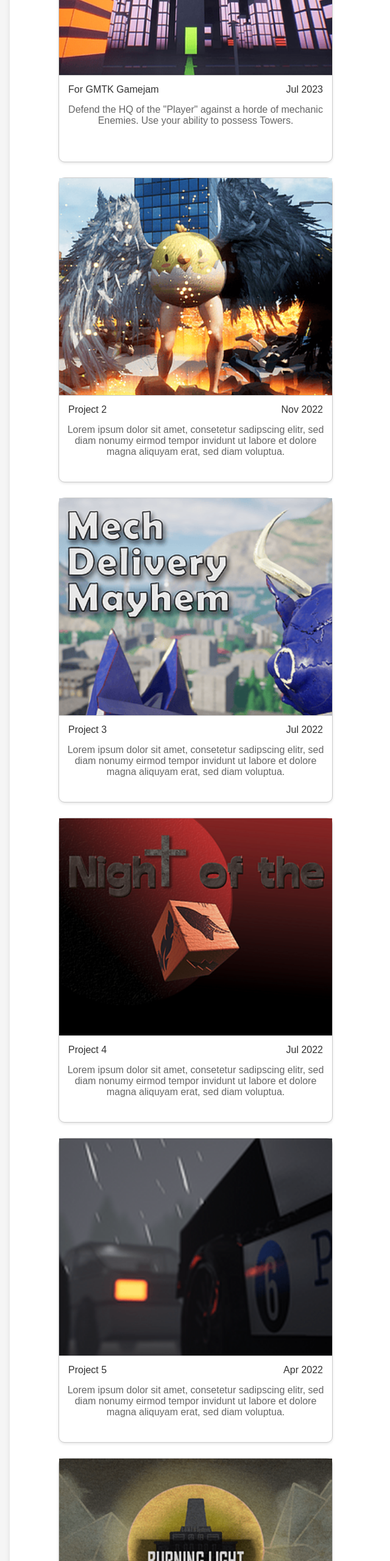
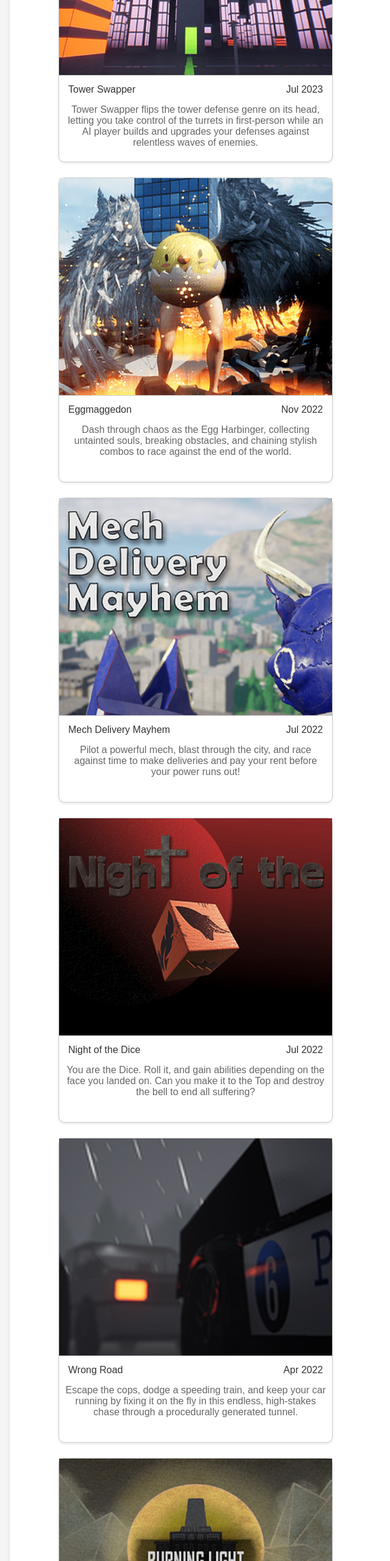
Before and after one commit to Denjil404/Denjil404.github.io, a plain HTML site: page index.html in a window 1280 px wide. Shown: the part 940-3500 px from the top of the page at 61% size, without its empty margins (94-734 px from the left). Drawn offline with Linux system fonts and the light colour scheme.

Commit message:
gamejam entries
filled in descriptions of gamejams

```diff
--- a/index.html
+++ b/index.html
@@ -10,6 +10,7 @@
             padding: 0;
             box-sizing: border-box;
             font-family: 'Arial', sans-serif;
+        }
 
         body {
             display: flex;
@@ -142,7 +143,7 @@
             background-color: #333;
             color: white;
         }
-        }
+
         @media (max-width: 768px) {
             .hero {
                 display: flex;
@@ -189,6 +190,7 @@
                 display: block; /* Ensures proper rendering on Firefox */
             }
         }
+
         @media (max-width: 390px) {
             .section {
                 margin: 20px 0;
@@ -242,14 +244,7 @@
             width: 40px;
             height: 40px;
         }
-
-
-
-
     </style>
-
-
-
 </head>
 <body>
 
@@ -271,74 +266,74 @@
                 <div class="project-card">
                     <a href="WebsiteTEST/pages/gamejamEntries/game_template.html?id=game1">
                         <img src="WebsiteTEST/images/TS1.png" alt="Project 1">
-                    </a>
                         <div class="project-info">
-                        <div class="name">For GMTK Gamejam</div>
+                            <div class="name">Tower Swapper</div>
                             <div class="date">Jul 2023</div>
                         </div>
-                    <div class="project-text">Defend the HQ of the "Player" against a horde of mechanic Enemies. Use your ability to possess Towers.</div>
+                        <div class="project-text">Tower Swapper flips the tower defense genre on its head, letting you take control of the turrets in first-person while an AI player builds and upgrades your defenses against relentless waves of enemies.</div>
+                    </a>
                 </div>
                 <div class="project-card">
                     <a href="WebsiteTEST/pages/gamejamEntries/game_template.html?id=game2">
                         <img src="WebsiteTEST/images/EGG1.png" alt="Project 2">
-                    </a>
                         <div class="project-info">
-                        <div class="name">Project 2</div>
+                            <div class="name">Eggmaggedon</div>
                             <div class="date">Nov 2022</div>
                         </div>
-                    <div class="project-text">Lorem ipsum dolor sit amet, consetetur sadipscing elitr, sed diam nonumy eirmod tempor invidunt ut labore et dolore magna aliquyam erat, sed diam voluptua.</div>
+                        <div class="project-text">Dash through chaos as the Egg Harbinger, collecting untainted souls, breaking obstacles, and chaining stylish combos to race against the end of the world.</div>
+                    </a>
                 </div>
                 <div class="project-card">
                     <a href="WebsiteTEST/pages/gamejamEntries/game_template.html?id=game3">
                         <img src="WebsiteTEST/images/MECH1.png" alt="Project 3">
-                    </a>
                         <div class="project-info">
-                        <div class="name">Project 3</div>
+                            <div class="name">Mech Delivery Mayhem</div>
                             <div class="date">Jul 2022</div>
                         </div>
-                    <div class="project-text">Lorem ipsum dolor sit amet, consetetur sadipscing elitr, sed diam nonumy eirmod tempor invidunt ut labore et dolore magna aliquyam erat, sed diam voluptua.</div>
+                        <div class="project-text">Pilot a powerful mech, blast through the city, and race against time to make deliveries and pay your rent before your power runs out!</div>
+                    </a>
                 </div>
                 <div class="project-card">
                     <a href="WebsiteTEST/pages/gamejamEntries/game_template.html?id=game4">
                         <img src="WebsiteTEST/images/DICE1.png" alt="Project 4">
-                    </a>
                         <div class="project-info">
-                        <div class="name">Project 4</div>
+                            <div class="name">Night of the Dice</div>
                             <div class="date">Jul 2022</div>
                         </div>
-                    <div class="project-text">Lorem ipsum dolor sit amet, consetetur sadipscing elitr, sed diam nonumy eirmod tempor invidunt ut labore et dolore magna aliquyam erat, sed diam voluptua.</div>
+                        <div class="project-text">You are the Dice. Roll it,  and gain abilities depending on the face you landed on. Can you make it to the Top and destroy the bell to end all suffering?</div>
+                    </a>
                 </div>
                 <div class="project-card">
                     <a href="WebsiteTEST/pages/gamejamEntries/game_template.html?id=game5">
                         <img src="WebsiteTEST/images/ROAD1.png" alt="Project 5">
-                    </a>
                         <div class="project-info">
-                        <div class="name">Project 5</div>
+                            <div class="name">Wrong Road</div>
                             <div class="date">Apr 2022</div>
                         </div>
-                    <div class="project-text">Lorem ipsum dolor sit amet, consetetur sadipscing elitr, sed diam nonumy eirmod tempor invidunt ut labore et dolore magna aliquyam erat, sed diam voluptua.</div>
+                        <div class="project-text">Escape the cops, dodge a speeding train, and keep your car running by fixing it on the fly in this endless, high-stakes chase through a procedurally generated tunnel.</div>
+                    </a>
                 </div>
 
                 <div class="project-card">
                     <a href="WebsiteTEST/pages/gamejamEntries/game_template.html?id=game6">
                         <img src="WebsiteTEST/images/BL1.png" alt="Project 6">
-                    </a>
                         <div class="project-info">
-                        <div class="name">Project 6</div>
+                            <div class="name">Burning Light</div>
                             <div class="date">Feb 2022</div>
                         </div>
-                    <div class="project-text">Lorem ipsum dolor sit amet, consetetur sadipscing elitr, sed diam nonumy eirmod tempor invidunt ut labore et dolore magna aliquyam erat, sed diam voluptua.</div>
+                        <div class="project-text">In a sun-scorched world ruled by robotic overlords, use the Lumen™ device to absorb light, solve puzzles, and stealthily navigate through a dangerous facility to defeat the end boss and end humanity's subjugation.</div>
+                    </a>
                 </div>
 
                 <div class="project-card">
                     <a href="WebsiteTEST/pages/gamejamEntries/game_template.html?id=game7">
                         <img src="WebsiteTEST/images/CD1.png" alt="Project 7">
-                    </a>
                         <div class="project-info">
-                        <div class="name">Project 7</div>
+                            <div class="name">Cultist Deal</div>
                             <div class="date">Jun 2021</div>
                         </div>
-                    <div class="project-text">Lorem ipsum dolor sit amet, consetetur sadipscing elitr, sed diam nonumy eirmod tempor invidunt ut labore et dolore magna aliquyam erat, sed diam voluptua.</div>
+                        <div class="project-text">Trapped in hell with no way to move, bind yourself to ancient pacts for power — but beware, breaking these bonds comes at a deadly cost.</div>
+                    </a>
                 </div>
             </div>
         </section>
@@ -349,43 +344,43 @@
                 <div class="project-card">
                     <a href="WebsiteTEST/pages/gamejamEntries/game_template.html?id=project1">
                         <img src="WebsiteTEST/images/vr1cropped2.jpg" alt="Project 8">
-                    </a>
                         <div class="project-info">
                             <div class="name">Experimental Game Design</div>
                             <div class="date">Dez 2024</div>
                         </div>
                         <div class="project-text">Lorem ipsum dolor sit amet, consetetur sadipscing elitr, sed diam nonumy eirmod tempor invidunt ut labore et dolore magna aliquyam erat, sed diam voluptua.</div>
+                    </a>
                 </div>
 
                 <div class="project-card">
                     <a href="WebsiteTEST/pages/gamejamEntries/game_template.html?id=project2">
                         <img src="WebsiteTEST/images/worm1_.jpg" alt="Project 9">
-                    </a>
                         <div class="project-info">
                             <div class="name">Game Prototype</div>
                             <div class="date">Jul 2024</div>
                         </div>
                         <div class="project-text">Lorem ipsum dolor sit amet, consetetur sadipscing elitr, sed diam nonumy eirmod tempor invidunt ut labore et dolore magna aliquyam erat, sed diam voluptua.</div>
+                    </a>
                 </div>
                 <div class="project-card">
                     <a href="WebsiteTEST/pages/gamejamEntries/game_template.html?id=project3">
                         <img src="WebsiteTEST/images/art1_.jpg" alt="Project 3">
-                    </a>
                         <div class="project-info">
                             <div class="name">Game Art</div>
                             <div class="date">Jan 2024</div>
                         </div>
                         <div class="project-text">Lorem ipsum dolor sit amet, consetetur sadipscing elitr, sed diam nonumy eirmod tempor invidunt ut labore et dolore magna aliquyam erat, sed diam voluptua.</div>
+                    </a>
                 </div>
                 <div class="project-card">
                     <a href="WebsiteTEST/pages/gamejamEntries/game_template.html?id=project4">
                         <img src="WebsiteTEST/images/analogue.jpg" alt="Project 3">
-                    </a>
                         <div class="project-info">
                             <div class="name">Analogue Game</div>
                             <div class="date">Jul 2021</div>
                         </div>
                         <div class="project-text">Lorem ipsum dolor sit amet, consetetur sadipscing elitr, sed diam nonumy eirmod tempor invidunt ut labore et dolore magna aliquyam erat, sed diam voluptua.</div>
+                    </a>
                 </div>
             </div>
         </section>
@@ -396,32 +391,32 @@
                 <div class="project-card">
                     <a href="WebsiteTEST/pages/gamejamEntries/game_template.html?id=prototype1">
                         <img src="WebsiteTEST/images/art1_.jpg" alt="Project 1">
-                    </a>
                         <div class="project-info">
                             <div class="name">Project 1</div>
                             <div class="date">Nov 2025</div>
                         </div>
                         <div class="project-text">Lorem ipsum dolor sit amet, consetetur sadipscing elitr, sed diam nonumy eirmod tempor invidunt ut labore et dolore magna aliquyam erat, sed diam voluptua.</div>
+                    </a>
                 </div>
                 <div class="project-card">
                     <a href="WebsiteTEST/pages/gamejamEntries/game_template.html?id=prototype2">
                         <img src="WebsiteTEST/images/art1_.jpg" alt="Project 2">
-                    </a>
                         <div class="project-info">
                             <div class="name">Project 2</div>
                             <div class="date">Dec 2025</div>
                         </div>
                         <div class="project-text">Lorem ipsum dolor sit amet, consetetur sadipscing elitr, sed diam nonumy eirmod tempor invidunt ut labore et dolore magna aliquyam erat, sed diam voluptua.</div>
+                    </a>
                 </div>
                 <div class="project-card">
                     <a href="WebsiteTEST/pages/gamejamEntries/game_template.html?id=prototype3">
                         <img src="WebsiteTEST/images/art1_.jpg" alt="Project 3">
-                    </a>
                         <div class="project-info">
                             <div class="name">Project 3</div>
                             <div class="date">Jan 2026</div>
                         </div>
                         <div class="project-text">Lorem ipsum dolor sit amet, consetetur sadipscing elitr, sed diam nonumy eirmod tempor invidunt ut labore et dolore magna aliquyam erat, sed diam voluptua.</div>
+                    </a>
                 </div>
             </div>
         </section>
```
Also changed, not shown: WebsiteTEST/data/games.json (+14 -13 lines), WebsiteTEST/pages/gamejamEntries/game_template.html (+4 -1 lines), WebsiteTEST/images/BL6.png (added), WebsiteTEST/images/EGG4.PNG (added), 4 other files. Lines whose indentation alone changed are shown as unchanged.
